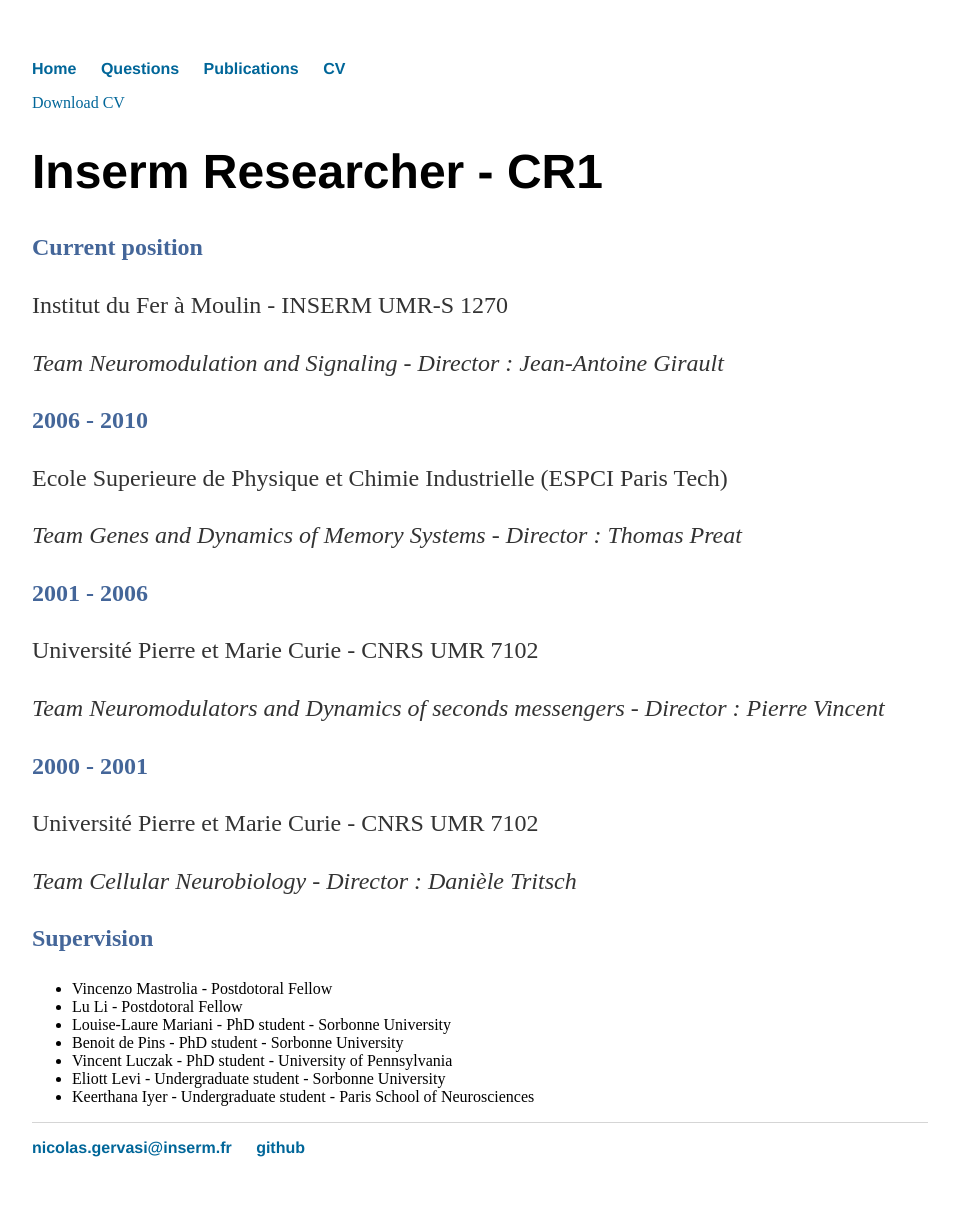
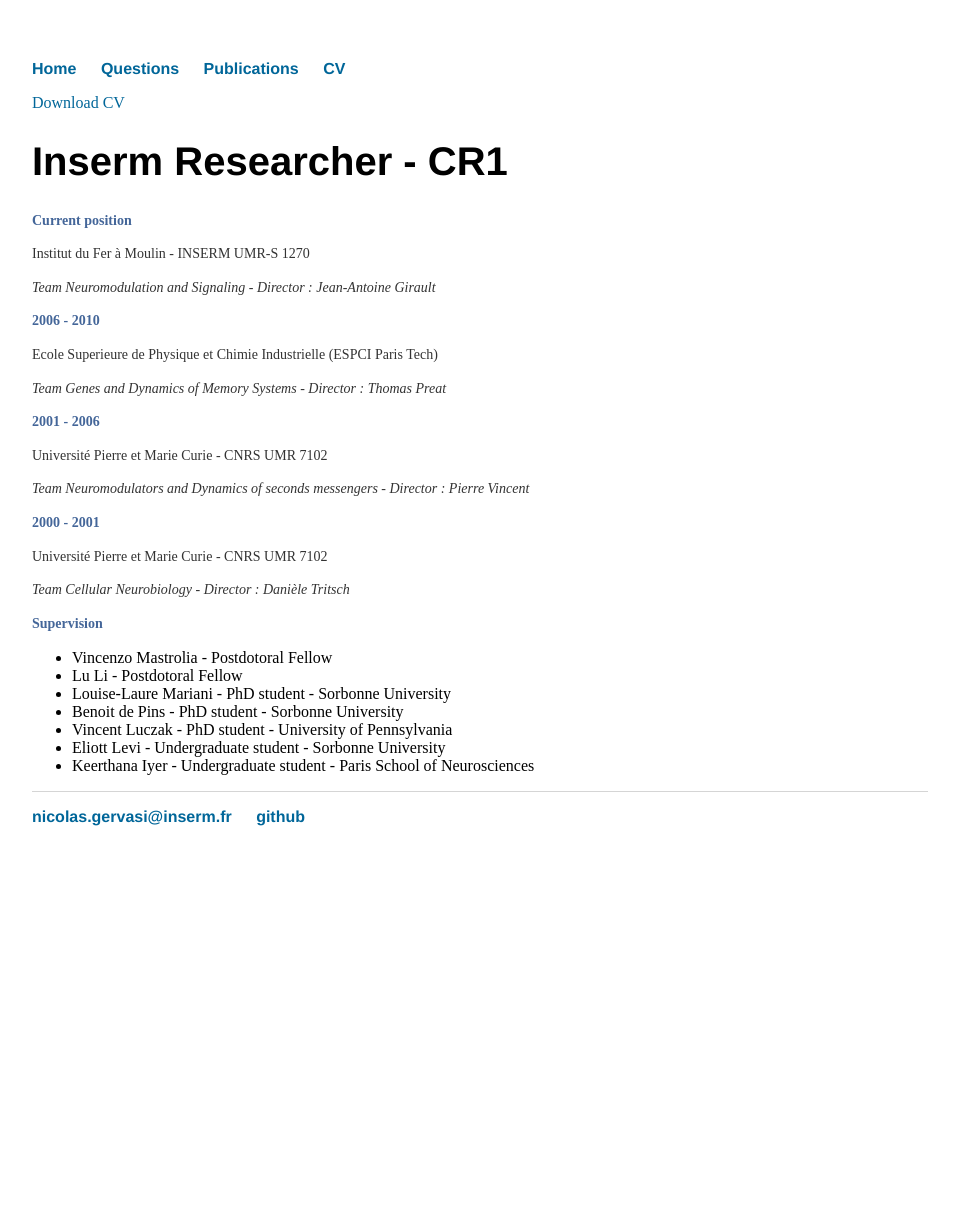
Before and after one commit to nicolasgervasi/nicolasgervasi.github.io, a Jekyll site: the page built from cv/index.html, in a window 1280 px wide. Shown: the whole page, without its empty margins (160-1119 px from the left). Built offline with Jekyll 4.4.1, drawn with Linux system fonts in a browser that asks for light colours; after the commit the page ends 900 px from its top, so only the background shows below that.

Commit message:
Update main.css

```diff
--- a/css/main.css
+++ b/css/main.css
@@ -21,11 +21,11 @@ a:hover {
 }
 
 h1 {
-    font-size: 3em;
+    font-size: 40px;
     font-family:'Helvetica', 'Arial', 'Sans-Serif';
 }
 p {
-    font-size: 1.5em;
+    font-size: 14px;
     line-height: 1.4em;
     color: #333;
 }
```
